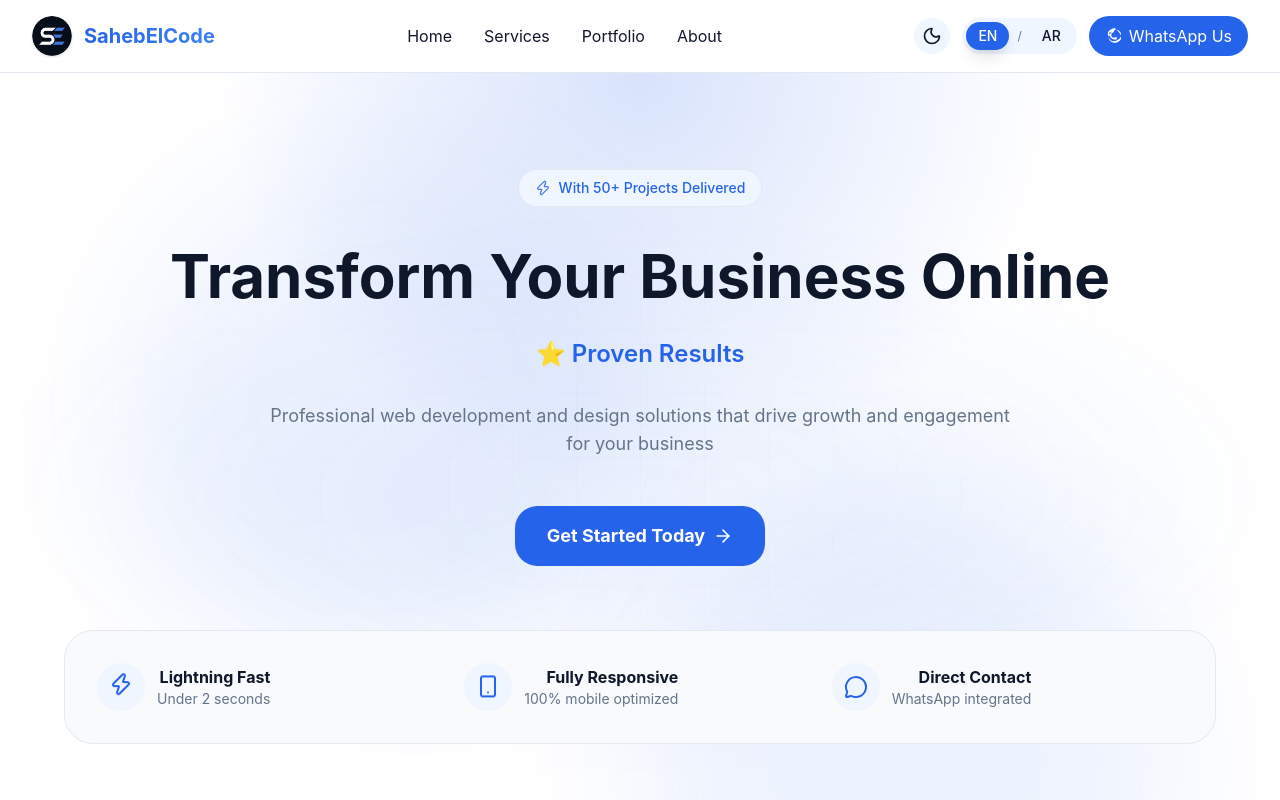
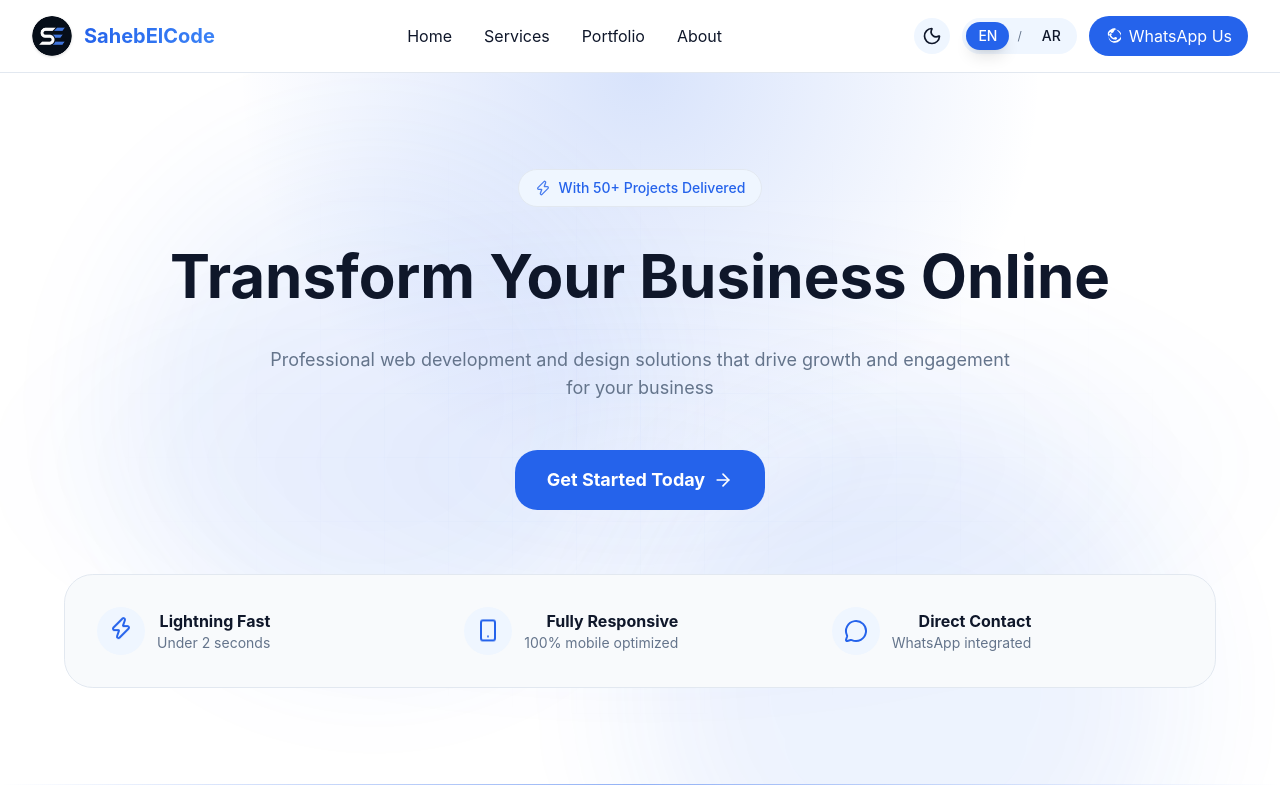
Before and after one commit to MoDevs1/saheb-el-code-latest, a Next.js app: page / in a window 1280 px wide. Shown: the top 800 px of the page. Built offline with nearby package versions, Linux system fonts and the light colour scheme.

Commit message:
Remove proven results badge

```diff
--- a/components/hero.tsx
+++ b/components/hero.tsx
@@ -7,7 +7,7 @@ import { translations } from "@/lib/translations";
 import ContactModal from "./contact-modal";
 
 export default function Hero() {
-  const { language, isArabic } = useLanguage();
+  const { language } = useLanguage();
   const t = translations[language];
   const [showContactModal, setShowContactModal] = useState(false);
 
@@ -35,13 +35,6 @@ export default function Hero() {
           >
             {t.heroTitle}
           </h1>
-          <p
-            className="text-xl md:text-2xl text-primary dark:text-blue-400 font-semibold mb-6 animate-slide-up-fade"
-            style={{ animationDelay: "0.2s" }}
-          >
-            {isArabic ? "✨" : "⭐"}{" "}
-            {language === "en" ? "Proven Results" : "نتائج مثبوتة"}
-          </p>
         </div>
 
         {/* Subheadline */}
```
